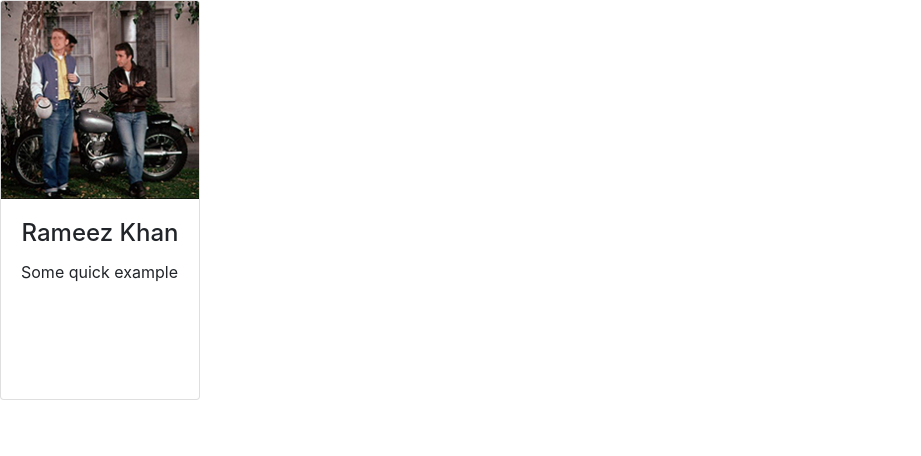
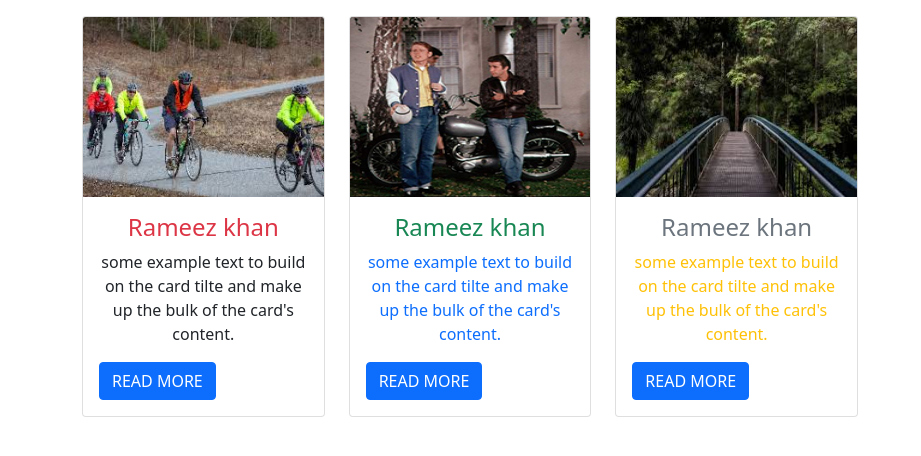
Before and after one commit to Rameezkhan-11/HTML-assigment-2020, a plain HTML site: page chapter13/index.html in a window 1280 px wide. Shown: the whole page, without its empty margins (0-921 px from the left). Drawn offline with nearby package versions, Linux system fonts and the light colour scheme; files whose address does not match are found by name.

Commit message:
card task completed

```diff
--- a/chapter13/index.html
+++ b/chapter13/index.html
@@ -4,16 +4,104 @@
     <meta charset="UTF-8">
     <meta name="viewport" content="width=device-width, initial-scale=1.0">
     <title>Card</title>
-    <!-- Latest compiled and minified CSS -->
-<link rel="stylesheet" href="https://maxcdn.bootstrapcdn.com/bootstrap/4.5.2/css/bootstrap.min.css">
+    <link href="https://cdn.jsdelivr.net/npm/bootstrap@5.0.0-beta1/dist/css/bootstrap.min.css" rel="stylesheet" integrity="sha384-giJF6kkoqNQ00vy+HMDP7azOuL0xtbfIcaT9wjKHr8RbDVddVHyTfAAsrekwKmP1" crossorigin="anonymous">
 </head>
 <body>
-    <div class="card" style="width: 200px; height: 400px;">
-        <img class="card-img-top" src="/home/rameez/HTML-assigment/Images/lazyfonz1.png">
-        <div class="card-body">
-        <h4 class="card-title text-sm-center" >Rameez Khan</h4>
-        <p>Some quick example</p>
-        </div>
+   <div class="container pt-3">
+<div class="row" style="width: 800px;">
+
+<div class="col-sm-4">
+
+    <div class="card">
+    <img src="/home/rameez/HTML-assigment/Images/cycle.jpeg" class="card-img-top">
+    <div class="card-body">
+    <h4 class="card-title text-center text-danger">Rameez khan</h4>
+    <p class="card-text text-center"> some example  text to build on the card tilte and make up the bulk of the card's content.</p>
+    <a href="#" class="btn btn-primary">READ MORE</a>
+
+</div>
+
+
     </div>
+</div>
+
+
+
+
+
+
+
+
+
+<div class="col-sm-4">
+    <div class="card">
+    <img src="/home/rameez/HTML-assigment/Images/lazyfonz1.png" class="card-img-top" style="height: 180px;">
+    <div class="card-body">
+    <h4 class="card-title text-center text-success">Rameez khan</h4>
+    <p class="card-text text-center text-primary"> some example  text to build on the card tilte and make up the bulk of the card's content.</p>
+    <a href="#" class="btn btn-primary">READ MORE</a>
+</div>
+
+
+    </div>
+</div>
+
+
+
+
+
+
+<div class="col-sm-4">
+    <div class="card">
+    <img src="/home/rameez/HTML-assigment/Images/scnere.jpeg" class="card-img-top" style="height: 180px;">
+    <div class="card-body">
+    <h4 class="card-title text-center text-secondary">Rameez khan</h4>
+    <p class="card-text text-center text-warning"> some example  text to build on the card tilte and make up the bulk of the card's content.</p>
+    <a href="#" class="btn btn-primary">READ MORE</a>
+</div>
+
+
+    </div>
+</div>
+
+
+
+
+
+
+
+
+</div>
+
+
+
+
+
+
+
+
+
+
+
+
+
+
+
+
+
+
+
+
+
+
+
+
+
+
+
+</div>
+
+
+
 </body>
 </html>
```
Also changed, not shown: Images/pana2.png (added), Images/scnere.jpeg (added), html-css final assigmnet/index.html (added).
